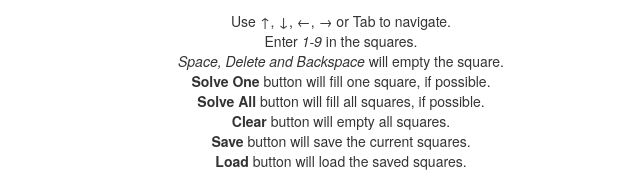
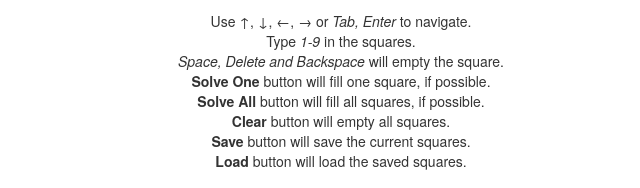
Before and after one commit to sodokusolver/sodokusolver.github.io, a plain HTML site: page index.html in a window 1280 px wide. Shown: the part 555-743 px from the top of the page, 319-959 px from the left. Drawn offline with nearby package versions, Linux system fonts and the light colour scheme.

```diff
--- a/index.html
+++ b/index.html
@@ -149,8 +149,8 @@
 
     <div>
       <ul>
-        <li>Use ↑, ↓, ←, → or Tab to navigate.</li>
-        <li>Enter <i>1-9</i> in the squares.</li>
+        <li>Use ↑, ↓, ←, → or <i>Tab, Enter</i> to navigate.</li>
+        <li>Type <i>1-9</i> in the squares.</li>
         <li><i>Space, Delete and Backspace</i> will empty the square.</li>
         <li><b>Solve One</b> button will fill one square, if possible.</li>
         <li><b>Solve All</b> button will fill all squares, if possible.</li>
```
